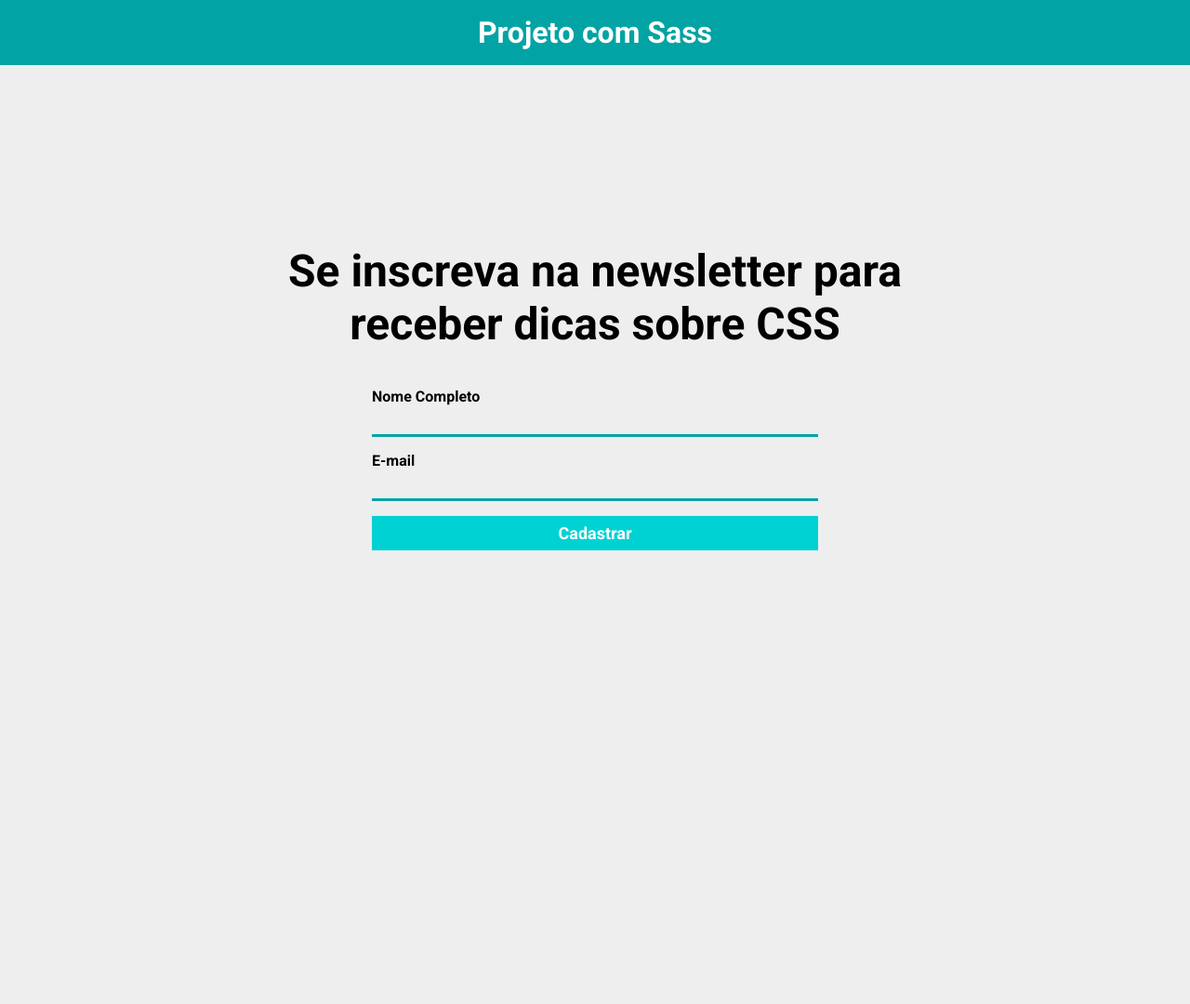
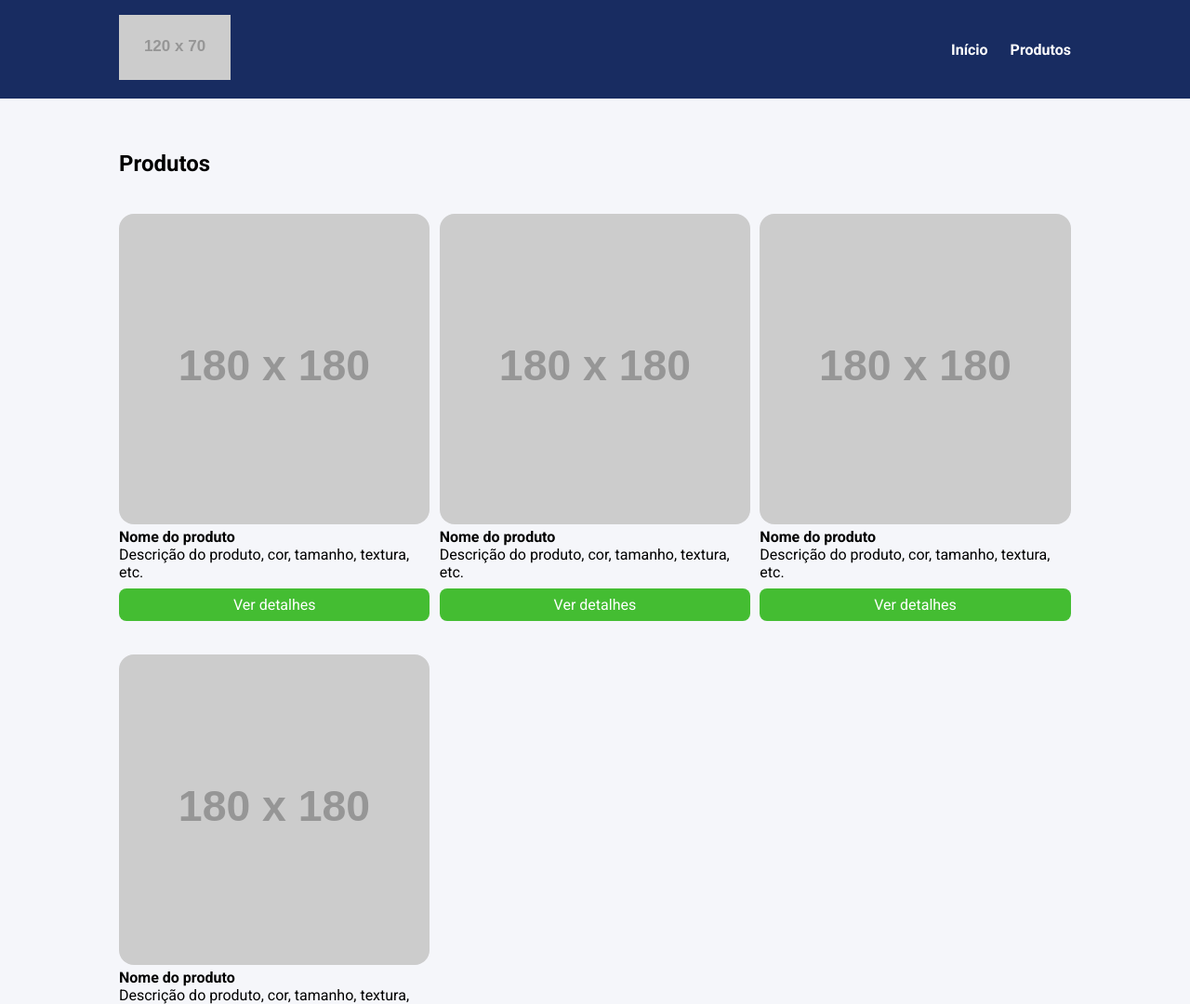
Before and after one commit to senagab/sass-ebac, a plain HTML site: page index.html in a window 1280 px wide. Shown: the top 1080 px of the page at 93% size. Before the commit the page ends 800 px from the top, so only its background shows below. Drawn offline with Linux system fonts and the light colour scheme; placeholder pictures from the web are drawn by us.

Commit message:
feat: commit inicial

```diff
--- a/index.html
+++ b/index.html
@@ -1,32 +1,79 @@
 <!DOCTYPE html>
-<html lang="pt-br">
+<html lang="pt-BR">
 <head>
     <meta charset="UTF-8">
+    <meta http-equiv="X-UA-Compatible" content="IE=edge">
     <meta name="viewport" content="width=device-width, initial-scale=1.0">
-    <title>Projeto com SASS</title>
-    <link rel="stylesheet" href="./build/main.css">
+    <title>Document</title>
     <link rel="preconnect" href="https://fonts.googleapis.com">
     <link rel="preconnect" href="https://fonts.gstatic.com" crossorigin>
-    <link href="https://fonts.googleapis.com/css2?family=Roboto:wght@300;400;700&display=swap" rel="stylesheet">
+    <link href="https://fonts.googleapis.com/css2?family=Roboto:wght@400;700&display=swap" rel="stylesheet">
+    <link rel="stylesheet" href="styles.css">
 </head>
 <body>
     <header>
         <div class="container">
-            <h1>Projeto com Sass</h1>
+            <div class="branding">
+                <img src="https://via.placeholder.com/120x70" />
+            </div>
+            <nav>
+                <ul class="menu">
+                    <li>
+                        <a href="#">Início</a>
+                    </li>
+                    <li>
+                        <a href="#">Produtos</a>
+                    </li>
+                </ul>
+            </nav>
         </div>
     </header>
-
-    <div class="form-container container">
-        <h2>Se inscreva na newsletter para receber dicas sobre CSS</h2>
-        <form>
-            <label for="nome-completo">Nome Completo</label>
-            <input id="nome-completo" type="text" required>
-
-            <label for="email">E-mail</label>
-            <input id="email" type="email" required>
-
-            <button type="submit">Cadastrar</button>
-        </form>
-    </div>
+    <section>
+        <div class="container">
+            <h2>Produtos</h2>
+            <ul class="products">
+                <li class="product-item">
+                    <img src="https://via.placeholder.com/180x180" />
+                    <h4>Nome do produto</h4>
+                    <p>
+                        Descrição do produto, cor, tamanho, textura, etc.
+                    </p>
+                    <a href="#" class="product-button">
+                        Ver detalhes
+                    </a>
+                </li>
+                <li class="product-item">
+                    <img src="https://via.placeholder.com/180x180" />
+                    <h4>Nome do produto</h4>
+                    <p>
+                        Descrição do produto, cor, tamanho, textura, etc.
+                    </p>
+                    <a href="#" class="product-button">
+                        Ver detalhes
+                    </a>
+                </li>
+                <li class="product-item">
+                    <img src="https://via.placeholder.com/180x180" />
+                    <h4>Nome do produto</h4>
+                    <p>
+                        Descrição do produto, cor, tamanho, textura, etc.
+                    </p>
+                    <a href="#" class="product-button">
+                        Ver detalhes
+                    </a>
+                </li>
+                <li class="product-item">
+                    <img src="https://via.placeholder.com/180x180" />
+                    <h4>Nome do produto</h4>
+                    <p>
+                        Descrição do produto, cor, tamanho, textura, etc.
+                    </p>
+                    <a href="#" class="product-button">
+                        Ver detalhes
+                    </a>
+                </li>
+            </ul>
+        </div>
+    </section>
 </body>
 </html>
--- /dev/null
+++ b/src/styles.css
@@ -0,0 +1,102 @@
+* {
+    margin: 0;
+    padding: 0;
+    box-sizing: border-box;
+    font-family: Roboto, sans-serif;
+}
+
+body {
+    background-color: #f5f6fa;
+}
+
+li {
+    list-style: none;
+}
+
+.container {
+    max-width: 1024px;
+    width: 100%;
+    margin: 0 auto;
+}
+
+header {
+    background-color: #182C61;
+    position: sticky;
+    top: 0;
+    left: 0;
+}
+
+header .container {
+    display: flex;
+    justify-content: space-between;
+    align-items: center;
+    padding: 16px 0;
+}
+
+.menu {
+    display: flex;
+}
+
+.menu li {
+    font-weight: bold;
+    margin-left: 24px;
+}
+
+.menu li a {
+    color: #fff;
+    text-decoration: none;
+}
+
+section {
+    padding: 56px 0;
+}
+
+.products {
+    margin-top: 40px;
+    display: grid;
+    grid-template-columns: repeat(3, 32.66%);
+    column-gap: 1%;
+    row-gap: 4%;
+    width: 100%;
+}
+
+.product-item img {
+    width: 100%;
+    border-radius: 16px;
+}
+
+.product-button {
+    display: block;
+    background-color: #44bd32;
+    color: #fff;
+    text-align: center;
+    padding: 8px 0;
+    border-radius: 8px;
+    margin-top: 8px;
+    text-decoration: none;
+}
+
+.product-button:hover {
+    background-color: #4cd137;
+}
+
+@media screen and (max-width: 1023px) {
+    .container {
+        max-width: 80%;
+    }
+
+    .products {
+        grid-template-columns: repeat(2, 48.5%);
+        column-gap: 3%;
+    }
+}
+
+@media screen and (max-width: 767px) {
+    .products {
+        display: block;
+    }
+
+    .product-item  {
+        margin-bottom: 32px;
+    }
+}
```
Also changed, not shown: package.json (deleted, +0 -15 lines), 1 other file.
